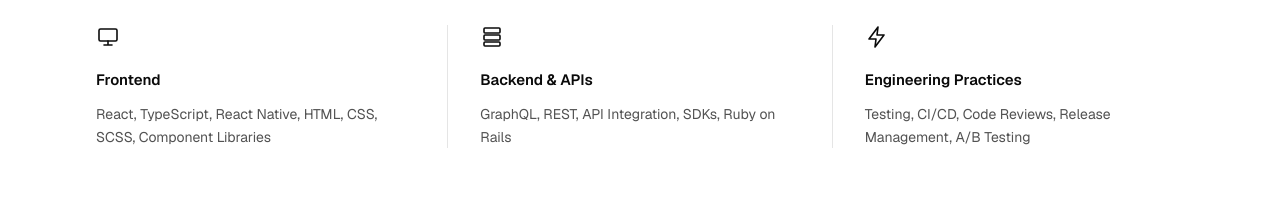
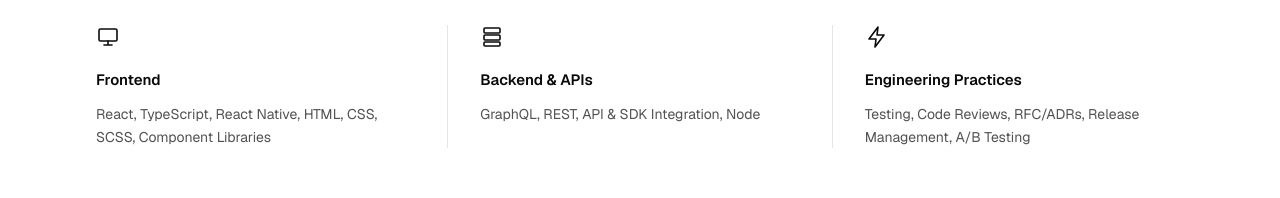
Before and after one commit to warnerp18/portfolio, a website: page index.html in a window 1280 px wide. Shown: the part 1540-1738 px from the top of the page. Drawn offline with nearby package versions, Linux system fonts and the light colour scheme.

Commit message:
Reword SDK skill as API & SDK integration

```diff
--- a/index.html
+++ b/index.html
@@ -347,7 +347,7 @@
             </svg>
             <h3 class="card-title">Backend &amp; APIs</h3>
             <p class="card-body text-muted">
-              GraphQL, REST, API Integration, SDKs, Ruby on Rails
+              GraphQL, REST, API &amp; SDK Integration, Node
             </p>
           </div>
           <div class="card flex-column">
@@ -365,7 +365,7 @@
             </svg>
             <h3 class="card-title">Engineering Practices</h3>
             <p class="card-body text-muted">
-              Testing, CI/CD, Code Reviews, Release Management, A/B Testing
+              Testing, Code Reviews, RFC/ADRs, Release Management, A/B Testing
             </p>
           </div>
         </div>
```
